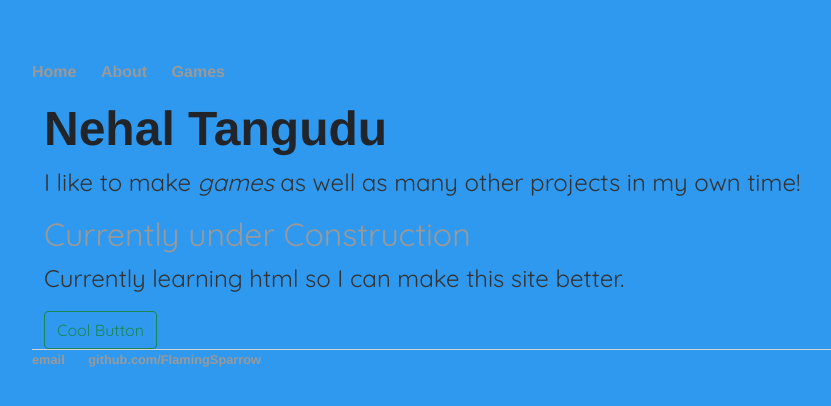
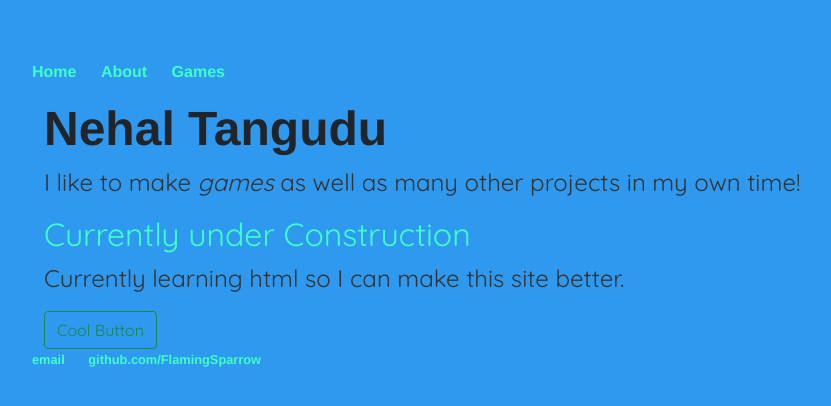
Before and after one commit to FlamingSparrow/flamingsparrow.github.io, a Jekyll site: the page built from index.html, in a window 1280 px wide. Shown: the top 406 px of the page, without its empty margins (160-991 px from the left). Built offline with Jekyll 4.4.1, drawn with Linux system fonts in a browser that asks for light colours.

Commit message:
Update main.css

```diff
--- a/css/main.css
+++ b/css/main.css
@@ -24,7 +24,7 @@ nav ul li, footer ul li {
 }
 a {
     text-decoration: none;
-    color: #999;
+    color: rgb(61, 255, 197);
 }
 a:hover {
     text-decoration: underline;
@@ -39,7 +39,7 @@ p {
     color: #333;
 }
 footer {
-    border-top: 1px solid #d5d5d5;
+    border-top: 1px solid #d5d5d500;
     font-size: .8em;
 }
 
```
